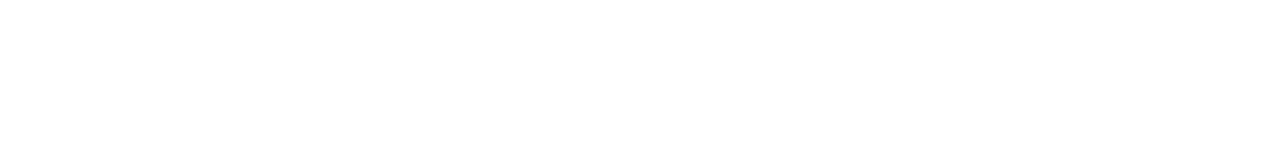
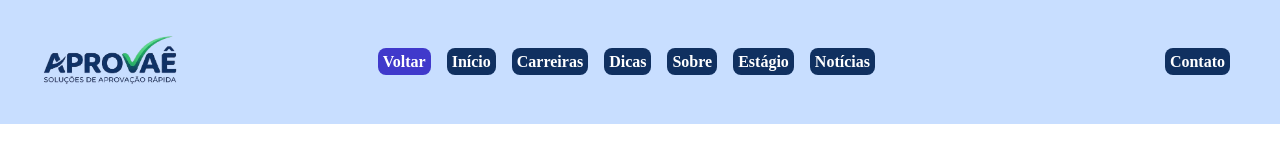
Before and after one commit to emanuelly-martins/aprovae, a plain HTML site: page pages/portugues.html in a window 1280 px wide. Drawn offline with Linux system fonts and the light colour scheme.

Commit message:
adiciona header

```diff
--- a/css/portugues.css
+++ b/css/portugues.css
@@ -0,0 +1,67 @@
+* {
+    padding: 0;
+    margin: 0;
+    box-sizing: border-box;
+}
+
+body {
+    background-color: white;
+}
+
+header {
+    background-color: #c8deff;;
+    color: #103060;
+    display: flex;
+    flex-direction: row;
+    justify-content: space-between;
+    align-items: center;
+}
+
+#logo-img img {
+    width: 100%;
+    height: 120px;
+}
+
+#logo-img {
+    padding-right: 100px;
+}
+
+#menu {
+    display: flex;
+    flex-direction: row;
+    justify-content: space-between;
+    align-items: center;
+    flex-wrap: nowrap;
+    gap: 16px;
+    width: 33%;
+}
+
+#menu a {
+    background-color: #103060;
+    padding: 5px;
+    border-radius: 8px;
+    text-decoration: none;
+    color: white;
+}
+
+#menu a:hover {
+    background-color: #4039cb;
+}
+
+#menu #botao-especial {
+    background-color:#4039cb;
+}
+
+#contato {
+    width: 33%;
+    text-align: right;
+    padding-right: 50px;
+}
+
+#contato a {
+    background-color:#103060;
+    padding: 5px;
+    border-radius: 8px;
+    text-decoration: none;
+    color: white;
+}
--- a/pages/portugues.html
+++ b/pages/portugues.html
@@ -6,7 +6,27 @@
         <link rel="stylesheet" href="../css/portugues.css" />
     </head>
     <body>
-        <header></header>
+       <header>
+          <section id="logo">
+                <section id="logo-img" >
+                    <img src="../assets/img/logo.png" alt="imagem da logo do site escrito Aprovaê" />
+                </section>
+            </section>
+
+            <section id="menu">
+                <p><b><a href="disciplinas.html" id="botao-especial">Voltar</a></b></p>
+                <p><b><a href="../index.html">Início</a></b></p>
+                <p><b><a href="carreiras.html">Carreiras</a></b></p>
+                <p><b><a href="dicas.html">Dicas</a></b></p>
+                <p><b><a href="sobre.html">Sobre</a></b></p>
+                <p><b><a href="estagio.html">Estágio</a></b></p>
+                <p><b><a href="noticias.html">Notícias</a></b></p>
+            </section>
+
+            <section id="contato">
+                <p><b><a href="contato.html">Contato</a></b></p>
+            </section>
+       </header>
 
         <main></main>
 
```
